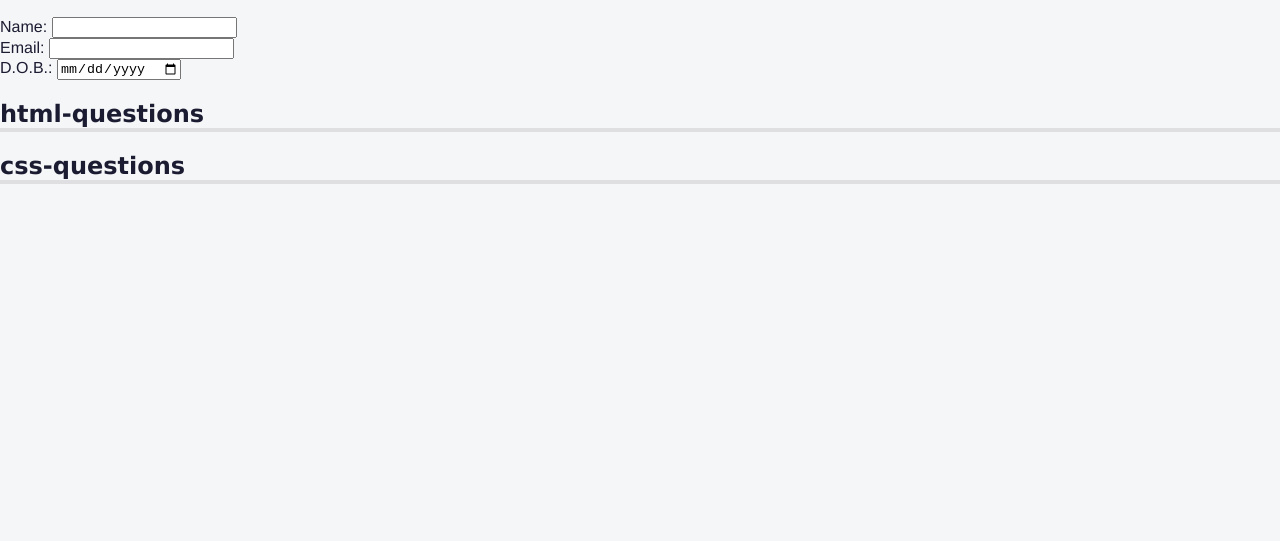
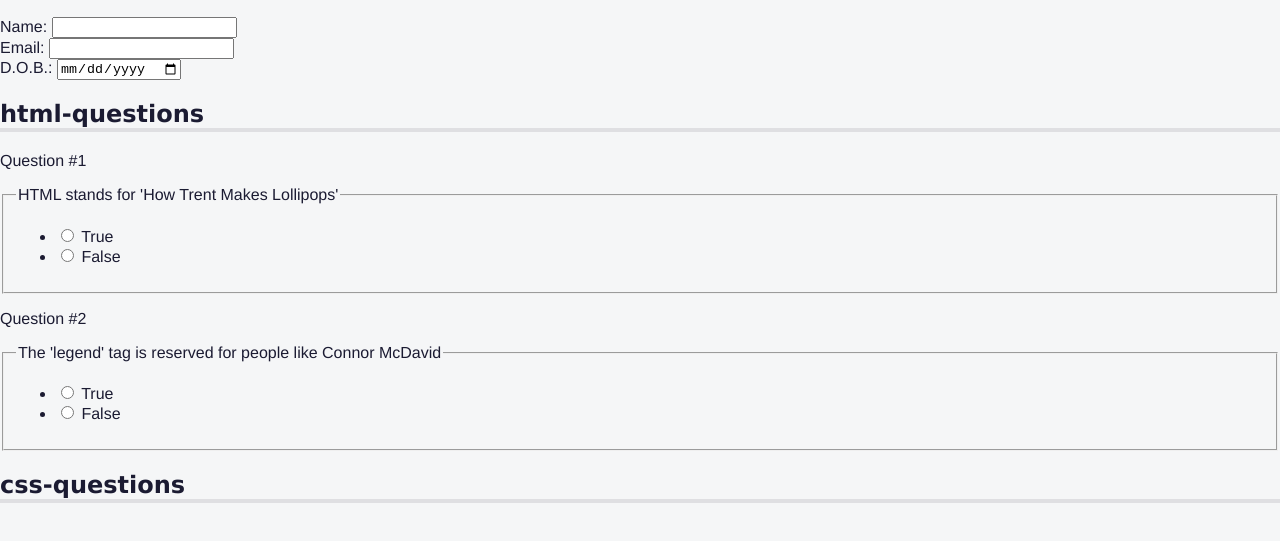
Before and after one commit to mfn1967/accessibility-quiz, a plain HTML site: page index.html in a window 1280 px wide. Shown: the part 105-646 px from the top of the page. Drawn offline with Linux system fonts and the light colour scheme.

Commit message:
Add html quiz section

```diff
--- a/index.html
+++ b/index.html
@@ -37,6 +37,46 @@
                 </div>
             <section role="region" aria-labelledby="html-questions">
             <h2 id="html-questions">html-questions</h2>
+            <div class="question-block">
+                <p>1</p>
+                <fieldset class="question" name="question">
+                    <legend>HTML stands for 'How Trent Makes Lollipops'</legend>
+                    <ul class="answers-list">
+                        <li>
+                            <label for="q1-a1">
+                                <input type="radio" id="q1-a1" value="true" name="question-one">
+                                True
+                            </label>
+                        </li>
+                        <li>
+                            <label for="q1-a2">
+                                <input type="radio" id="q1-a2" value="false" name="question-one">
+                                False
+                            </label>
+                        </li>
+                    </ul>
+                </fieldset>
+            </div>
+            <div class="question-block">
+                <p>2</p>
+                <fieldset class="question" name="question">
+                    <legend>The 'legend' tag is reserved for people like Connor McDavid</legend>
+                    <ul class="answers-list">
+                        <li>
+                            <label for="q2-a1">
+                                <input type="radio" id="q2-a1" value="true" name="question-two">
+                                True
+                            </label>
+                        </li>
+                        <li>
+                            <label for="q2-a2">
+                                <input type="radio" id="q2-a2" value="false" name="question-two">
+                                False
+                            </label>
+                        </li>
+                    </ul>
+                </fieldset>
+            </div>
             </section>
             <section role="region" aria-labelledby="css-questions">
                 <h2 id="css-questions">css-questions</h2>
--- a/styles.css
+++ b/styles.css
@@ -43,6 +43,10 @@ body {
     border-bottom: 4px solid #dfdfe2;
   }
 
+  p::before {
+    content: "Question #";
+  }
+
   .sr-only {
     position: absolute;
     width: 1px;
```
